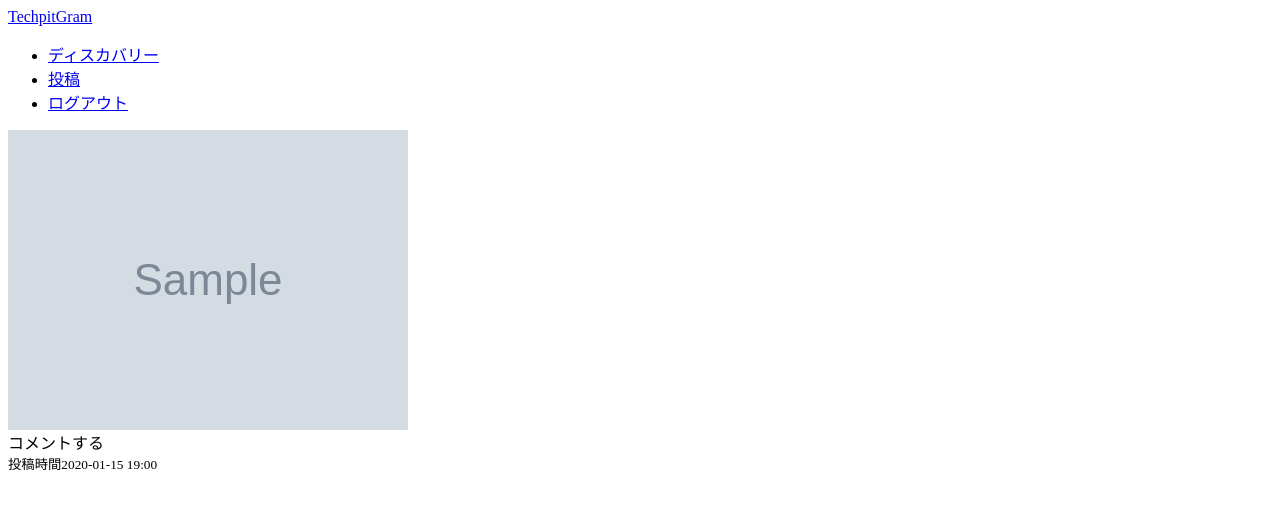
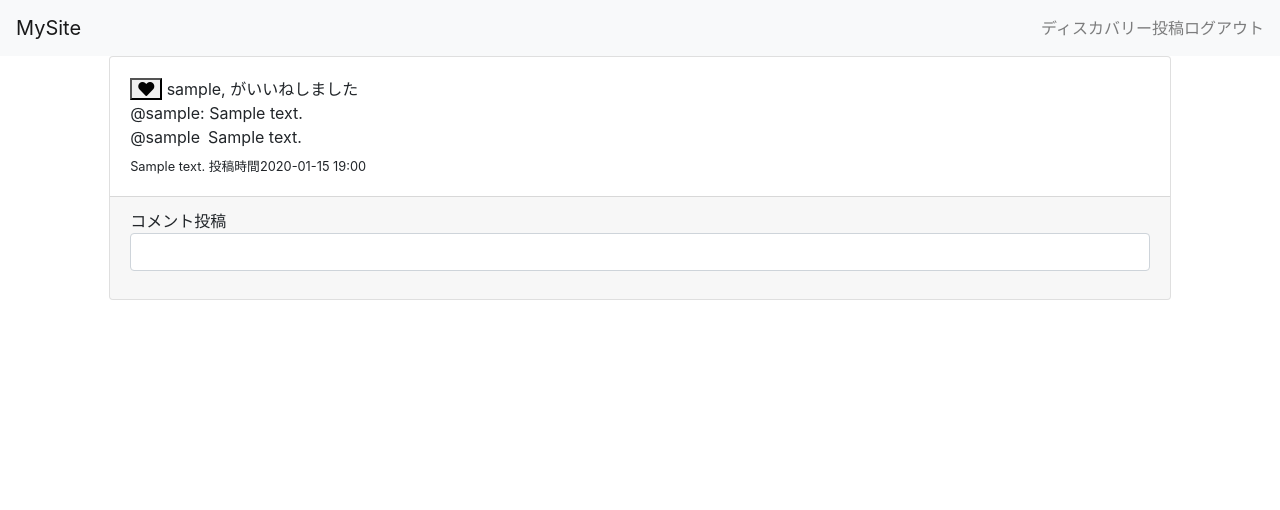
Before and after one commit to k4nekom/myj_hackathon, a Django app: page / in a window 1280 px wide. Shown: the top 510 px of the page. Run offline with Django 3.2, Linux system fonts and the light colour scheme; a user stored in the database is signed in; tables that the repository leaves empty hold one stand-in row (values such as "Sample post"); grey boxes marked "Sample" are stand-in pictures; some libraries are stand-ins or nearby versions.

Commit message:
いいねとコメント追加

```diff
--- a/mysite/posts/models.py
+++ b/mysite/posts/models.py
@@ -1,13 +1,14 @@
 from django.db import models
 from accounts.models import User
+
 # Create your models here.
 
 class Post(models.Model):
     author = models.ForeignKey(
-        'accounts.User', on_delete = models.CASCADE
+        'accounts.User', on_delete = models.CASCADE,
     )
     title = models.CharField(
-        max_length = 200
+        max_length = 200,
     )
     text = models.TextField(
 
@@ -21,3 +22,25 @@ class Post(models.Model):
         auto_now_add = True,
         blank = True,
     )
+
+class Comment(models.Model):
+    author = models.ForeignKey(
+        'accounts.User', on_delete = models.CASCADE,
+    )
+
+    post = models.ForeignKey(
+        'posts.Post', on_delete = models.CASCADE,
+    )
+
+    text = models.TextField(
+        blank = True,
+    )
+
+class Like(models.Model):
+    author = models.ForeignKey(
+        'accounts.User', on_delete = models.CASCADE,
+    )
+
+    post = models.ForeignKey(
+        'posts.Post', on_delete = models.CASCADE,
+    )
--- /dev/null
+++ b/mysite/posts/templatetags/__init__.py
@@ -0,0 +1 @@
+import posts
--- /dev/null
+++ b/mysite/posts/templatetags/custom_filter.py
@@ -0,0 +1,28 @@
+from django import template
+from django.utils.safestring import mark_safe
+from ..models import Like
+register = template.Library()
+@register.filter(name='get_likes')
+def get_likes(like_list, key):
+    text = ""
+    if key in like_list:
+        text = ""
+        for like in like_list[key]:
+            text += f"{like.author.username}, "
+            text += "がいいねしました"
+    return text
+@register.filter(name='is_like')
+def is_like(post, user):
+    if Like.objects.filter(author=user, post=post).exists():
+        return mark_safe(f"<button class=\"like\" id=\"{post.id}\" type=\"submit\"><i class=\" fas fa-heart\"></i></button>")
+    else:
+        return mark_safe(f"<button class=\"like\" id=\"{post.id}\" type=\"submit\"><i class=\" far fa-heart\"></i></button>")
+
+
+@register.filter(name='get_comment_list')
+def get_comment_list(comment_list, key):
+    text = ""
+    if key in comment_list:
+        for comment in comment_list[key]:
+            text += f"@{comment.author.username}: {comment.text}<br>"
+    return mark_safe(text)
--- a/mysite/posts/urls.py
+++ b/mysite/posts/urls.py
@@ -8,4 +8,6 @@ app_name = 'posts'
 urlpatterns = [
     path('new/', login_required(views.New.as_view()), name='new'),
     path('', login_required(views.Index.as_view()), name='index'),
+    path('<postId>/like/',login_required(views.Likes.as_view()), name='like'),
+    path('<postId>/comment/', login_required(views.AddComment.as_view()),name='comment'),
 ]
--- a/mysite/posts/views.py
+++ b/mysite/posts/views.py
@@ -2,9 +2,12 @@ from django.shortcuts import render
 from django.views.generic.edit import CreateView
 from django.views.generic import ListView
 from django.urls import reverse_lazy
+from django.views import View
+
 
 from .forms import PostForm
-from .models import Post
+from .models import Post, Like, Comment
+
 # Create your views here.
 
 class New(CreateView):
@@ -21,3 +24,71 @@ class Index(ListView):
     template_name = 'posts/index.html'
     #paginate_by = 20
     queryset = Post.objects.order_by('created_at').reverse()
+
+    def get_context_data(self, **kwargs):
+        context = super().get_context_data()
+        like_list = {}
+        comment_list = {}
+        # すでに取得されている投稿リストを一件づつ取り出す
+        for post in context['post_list']:
+            # 取り出したものから「いいね!」を探してlike_listに格納する
+            like_list[post.id] = Like.objects.filter(post=post)
+            comment_list[post.id] = Comment.objects.filter(post=post)
+        context['like_list'] = like_list
+        context['comment_list'] = comment_list
+        return context
+
+class Likes(View):
+    model = Like
+
+    slug_field = 'post'
+
+    slug_url_kwarg = 'postId'
+
+    def get(self,request,postId):
+        post = Post.objects.get(id=postId)
+
+        like = Like.objects.filter(author=self.request.user, post = post)
+
+        like_list = {}
+        comment_list = {}
+
+        if like.exists():
+            like.delete()
+        else:
+            like = Like(author=self.request.user, post = post)
+            like.save()
+
+        like_list[post.id]= Like.objects.filter(post = post)
+
+        comment_list[post.id] = Comment.objects.filter(post = post)
+
+        return render(request, 'posts/like.html', {
+            'like_list':like_list,
+            'post':post,
+            'comment_list':comment_list
+        })
+
+class AddComment(View):
+
+    def post(self, request,postId):
+        like_list= {}
+        comment_list = {}
+
+        post = Post.objects.get(id=postId)
+
+        text = request.POST["comment"]
+
+        comment = Comment(author = self.request.user,post = post, text = text)
+
+        comment.save()
+
+        like_list[post.id] = Like.objects.filter(post = post)
+
+        comment_list[post.id] = Comment.objects.filter(post = post)
+
+        return render(request, 'posts/like.html',{
+            'like_list':like_list,
+            'post':post,
+            'comment_list':comment_list
+        })
--- a/mysite/templates/base/app.html
+++ b/mysite/templates/base/app.html
@@ -7,7 +7,7 @@
     <title>mysite</title>
     {% load static %}
     <!-- 必要なライブラリインポート -->
-    <!-- <link rel="stylesheet" href="https://use.fontawesome.com/releases/v5.4.2/css/all.css" integrity="sha384-/rXc/GQVaYpyDdyxK+ecHPVYJSN9bmVFBvjA/9eOB+pb3F2w2N6fc5qB9Ew5yIns"
+    <link rel="stylesheet" href="https://use.fontawesome.com/releases/v5.4.2/css/all.css" integrity="sha384-/rXc/GQVaYpyDdyxK+ecHPVYJSN9bmVFBvjA/9eOB+pb3F2w2N6fc5qB9Ew5yIns"
         crossorigin="anonymous">
     <link rel="stylesheet" href="https://maxcdn.bootstrapcdn.com/bootstrap/4.0.0/css/bootstrap.min.css" integrity="sha384-Gn5384xqQ1aoWXA+058RXPxPg6fy4IWvTNh0E263XmFcJlSAwiGgFAW/dAiS6JXm"
         crossorigin="anonymous">
@@ -16,13 +16,13 @@
     <script src="https://cdnjs.cloudflare.com/ajax/libs/popper.js/1.12.9/umd/popper.min.js" integrity="sha384-ApNbgh9B+Y1QKtv3Rn7W3mgPxhU9K/ScQsAP7hUibX39j7fakFPskvXusvfa0b4Q"
         crossorigin="anonymous"></script>
     <script src="https://maxcdn.bootstrapcdn.com/bootstrap/4.0.0/js/bootstrap.min.js" integrity="sha384-JZR6Spejh4U02d8jOt6vLEHfe/JQGiRRSQQxSfFWpi1MquVdAyjUar5+76PVCmYl"
-        crossorigin="anonymous"></script> -->
+        crossorigin="anonymous"></script>
 </head>
 <body>
     <header>
         <nav class="navbar navbar-light bg-light box-shadow  scrolling-navbar">
             <a class="navbar-brand" href="/">
-                TechpitGram
+                MySite
             </a>
             <ul class="navbar-nav flex-row ml-md-auto">
                 <!-- ここから追加 -->
--- a/mysite/templates/posts/index.html
+++ b/mysite/templates/posts/index.html
@@ -1,4 +1,7 @@
 {% extends "base/app.html" %}
+
+{% load custom_filter %}
+
 {% block contents %}
 <!-- timeline section-->
 <section>
@@ -10,20 +13,40 @@
             <div class="card">
                 <ul class="list-group list-group-flush">
                 </ul>
-                <img src="{{post.picture.url}}" class="card-img" />
+
                 <div class="card-body">
-                    <div class="like_list">
+                    <div class="like_list_{{post.id}}">
                         <!-- ここにお気に入り機能を実装していく -->
+
+                        {{ post|is_like:user }}
+                        {{ like_list|get_likes:post.id }}
+
+                        <br>
+                        {{ comment_list|get_comment_list:post.id }}
                     </div>
-                     <div class="card-hedder">
-                        コメントする
+                    <div class="card-hedder">
+
+                        <div><span class="mr-2">@{{ post.author.username }}</span>{{ post.text }}</div>
+
                     </div>
                     <div class="pt-2">
                         <small>
+                            {{ post.text}}
+                            {% comment %} todo画像挿入 {% endcomment %}
                             投稿時間{{ post.created_at|date:'Y-m-d H:i' }}
                         </small>
                     </div>
                 </div>
+
+                <div class="card-footer">
+                    コメント投稿
+                    <form class="comment" id="{{post.id}}">
+                        {% csrf_token %}
+                        <input class="form-control col-12" name="comment" type="text" class="comment">
+                    </form>
+                </div>
+
+
             </div>
         </div>
     </div>
@@ -40,6 +63,43 @@
         {% endif %}
 </section>
 <!-- ここにJSスクリプトを書いていく -->
+
 <script>
+    $(document)
+        .on('click', '.like', function () {
+            var id = $(this).attr("id");
+            do_like(id)
+        }) // このセミコロンを削除
+        // ここから新規追加
+        .on('submit', 'form', function () {
+            do_comment($(this))
+            $(this).find(":text").val("")
+            return false
+        });
+        // 新規追加ここまで
+    function do_like(post_id) {
+        $.ajax({
+                url: `./${post_id}/like`,
+                type: 'get'
+            })
+            .done((data) => {
+                console.log(data)
+
+                $('.like_list_' + post_id).html(data);
+            })
+    }
+    // 新規追加
+    function do_comment(form) {
+        console.log(form.serialize())
+        $.ajax({
+                url: `./${form.attr("id")}/comment/`,
+                type: 'post',
+                data: form.serialize(),
+            })
+            .done((data) => {
+                $('.like_list_' + form.attr("id")).html(data);
+            })
+    }
+    // 新規追加ここまで
 </script>
 {% endblock contents %}
--- /dev/null
+++ b/mysite/templates/posts/like.html
@@ -0,0 +1,6 @@
+{% load custom_filter %}
+{{ post|is_like:user }}
+{{ like_list|get_likes:post.id }}
+
+<br>
+{{ comment_list|get_comment_list:post.id }}
```
Also changed, not shown: mysite/media/image/posts/ねこ.jpg (added), mysite/media/image/posts/ねこ_RyPMb70.jpg (added), mysite/posts/migrations/0003_comment.py (added), mysite/posts/migrations/0004_like.py (added), 1 other file.
